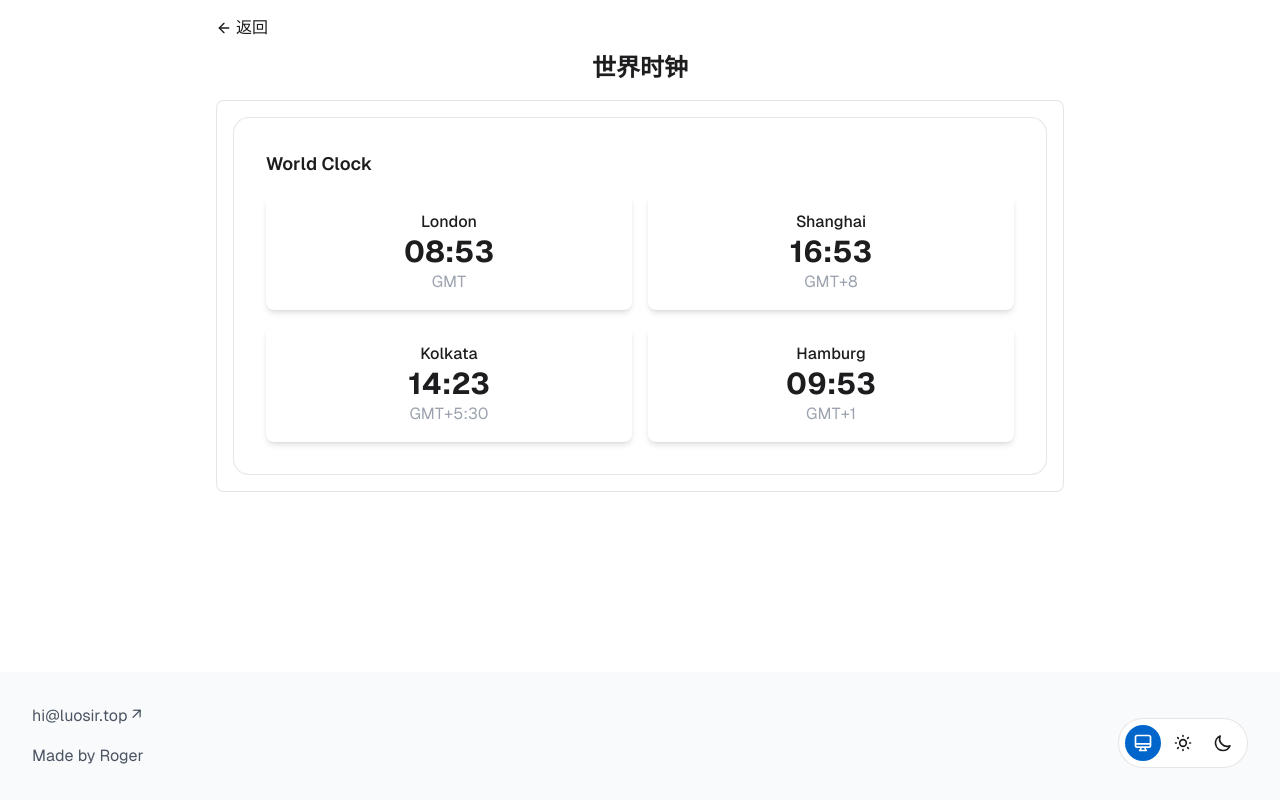
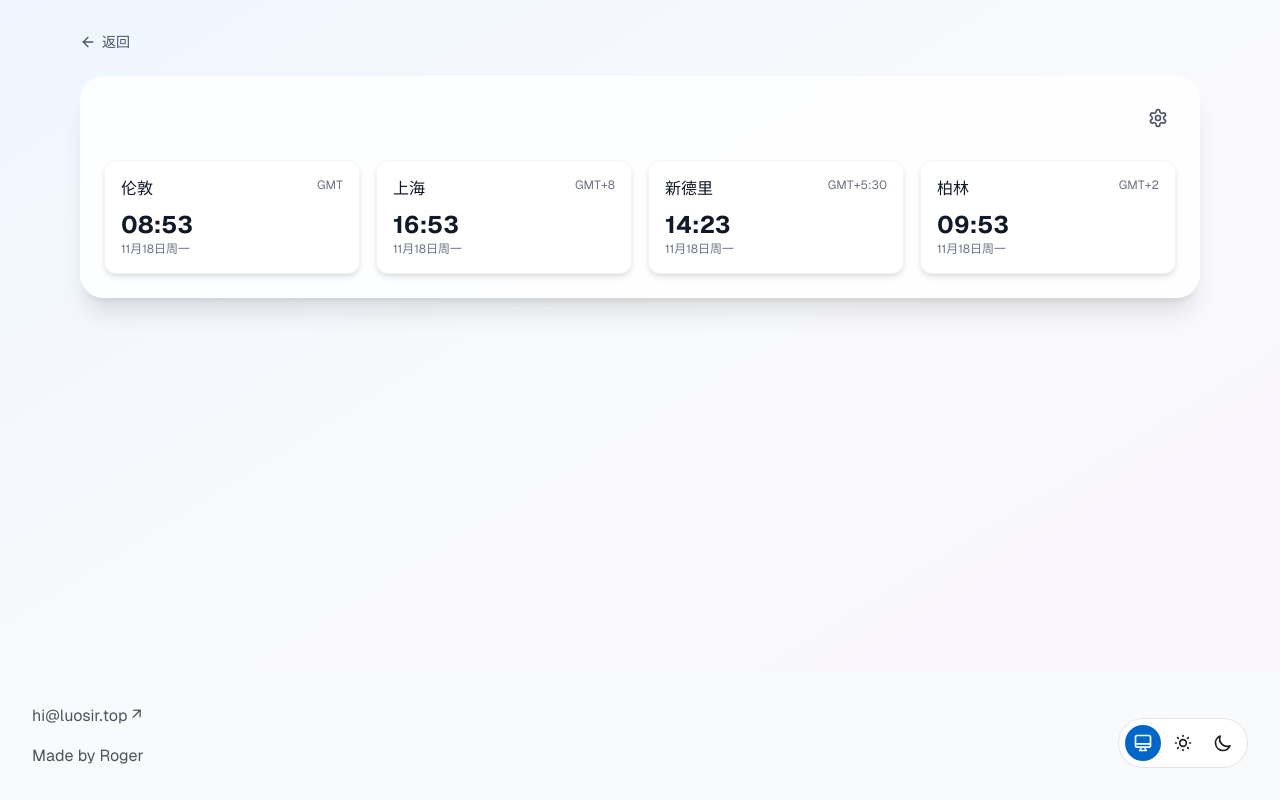
Before and after one commit to luocompany/luosir, a Next.js app: page /tools/world-clock in a window 1280 px wide. Built offline with nearby package versions, Linux system fonts and the light colour scheme.

Commit message:
更新时区

```diff
--- a/app/components/WorldClock.js
+++ b/app/components/WorldClock.js
@@ -1,44 +1,158 @@
+"use client";
+
 import React, { useEffect, useState } from 'react';
+import { Settings, X, Plus } from 'lucide-react';
 
-const cities = [
-  { name: 'London', timezone: 'Europe/London', label: 'GMT' },
-  { name: 'Shanghai', timezone: 'Asia/Shanghai', label: 'GMT+8' },
-  { name: 'Kolkata', timezone: 'Asia/Kolkata', label: 'GMT+5:30' },
-  { name: 'Hamburg', timezone: 'Europe/Berlin', label: 'GMT+1' },
+// 简化为扁平的时区列表
+const availableTimezones = [
+  { name: '上海', timezone: 'Asia/Shanghai', label: 'GMT+8' },
+  { name: '北京', timezone: 'Asia/Shanghai', label: 'GMT+8' },
+  { name: '东京', timezone: 'Asia/Tokyo', label: 'GMT+9' },
+  { name: '新德里', timezone: 'Asia/Kolkata', label: 'GMT+5:30' },
+  { name: '迪拜', timezone: 'Asia/Dubai', label: 'GMT+4' },
+  { name: '伦敦', timezone: 'Europe/London', label: 'GMT' },
+  { name: '巴黎', timezone: 'Europe/Paris', label: 'GMT+2' },
+  { name: '柏林', timezone: 'Europe/Berlin', label: 'GMT+2' },
+  { name: '纽约', timezone: 'America/New_York', label: 'GMT-4' },
+  { name: '洛杉矶', timezone: 'America/Los_Angeles', label: 'GMT-7' },
+  { name: '温哥华', timezone: 'America/Vancouver', label: 'GMT-7' },
+  { name: '多伦多', timezone: 'America/Toronto', label: 'GMT-4' },
+  { name: '悉尼', timezone: 'Australia/Sydney', label: 'GMT+10' },
+];
+
+const defaultCities = [
+  { name: '伦敦', timezone: 'Europe/London', label: 'GMT' },
+  { name: '上海', timezone: 'Asia/Shanghai', label: 'GMT+8' },
+  { name: '新德里', timezone: 'Asia/Kolkata', label: 'GMT+5:30' },
+  { name: '柏林', timezone: 'Europe/Berlin', label: 'GMT+2' },
 ];
 
 function WorldClock() {
   const [times, setTimes] = useState({});
+  const [cities, setCities] = useState(() => {
+    const saved = localStorage.getItem('worldClockCities');
+    return saved ? JSON.parse(saved) : defaultCities;
+  });
+  const [showSettings, setShowSettings] = useState(false);
+  const [settingsSearchTerm, setSettingsSearchTerm] = useState('');
+
+  useEffect(() => {
+    localStorage.setItem('worldClockCities', JSON.stringify(cities));
+  }, [cities]);
 
   useEffect(() => {
     const updateTimes = () => {
       const newTimes = {};
       cities.forEach(city => {
-        const date = new Date().toLocaleTimeString('en-US', {
-          hour: '2-digit',
-          minute: '2-digit',
-          hour12: false,
-          timeZone: city.timezone
-        });
-        newTimes[city.name] = date;
+        try {
+          const now = new Date();
+          const timeFormatter = new Intl.DateTimeFormat('zh-CN', {
+            timeZone: city.timezone,
+            hour: '2-digit',
+            minute: '2-digit',
+            hour12: false,
+          });
+
+          const dateFormatter = new Intl.DateTimeFormat('zh-CN', {
+            timeZone: city.timezone,
+            weekday: 'short',
+            month: 'short',
+            day: 'numeric',
+          });
+
+          const time = timeFormatter.format(now);
+          const date = dateFormatter.format(now);
+          newTimes[city.name] = { time, date };
+        } catch (e) {
+          console.error(`Error formatting time for ${city.name}:`, e);
+          newTimes[city.name] = { time: '--:--', date: '----' };
+        }
       });
       setTimes(newTimes);
     };
 
     updateTimes();
-    const interval = setInterval(updateTimes, 1000);
+    const interval = setInterval(updateTimes, 60000);
     return () => clearInterval(interval);
-  }, []);
+  }, [cities]);
+
+  const filteredTimezones = availableTimezones.filter(city =>
+    !cities.some(existingCity => existingCity.name === city.name)
+  );
+
+  const addCity = (city) => {
+    setCities([...cities, city]);
+  };
+
+  const removeCity = (cityToRemove) => {
+    setCities(cities.filter(city => city.name !== cityToRemove.name));
+  };
 
   return (
-    <div className="bg-[var(--card-bg)] border border-[var(--card-border)] rounded-2xl p-8">
-      <h3 className="text-lg font-semibold mb-4 text-[var(--foreground)]">World Clock</h3>
-      <div className="grid grid-cols-1 md:grid-cols-2 gap-4">
-        {cities.map(city => (
-          <div key={city.name} className="bg-[var(--background)] p-4 rounded-lg shadow-md text-center">
-            <h4 className="text-base font-medium text-[var(--foreground)]">{city.name}</h4>
-            <p className="text-3xl font-bold text-[var(--foreground)]">{times[city.name]}</p>
-            <p className="text-gray-400">{city.label}</p>
+    <div className="p-6">
+      <div className="flex justify-end mb-6">
+        <button
+          className="p-2 hover:bg-gray-100 dark:hover:bg-gray-700 rounded-full transition-colors"
+          onClick={() => setShowSettings(!showSettings)}
+        >
+          <Settings className={`h-5 w-5 text-gray-600 dark:text-gray-400 transition-transform duration-200 ${showSettings ? 'rotate-180' : ''}`} />
+        </button>
+      </div>
+
+      {/* 设置面板 */}
+      {showSettings && (
+        <div className="mb-6 p-4 bg-gray-50 dark:bg-gray-700/50 rounded-xl">
+          <div className="max-w-2xl mx-auto">
+            <h4 className="text-lg font-medium text-gray-900 dark:text-white mb-4">添加城市</h4>
+            <div className="grid grid-cols-2 sm:grid-cols-3 gap-2">
+              {filteredTimezones.map((city) => (
+                <button
+                  key={city.name}
+                  onClick={() => addCity(city)}
+                  className="flex items-center justify-between p-2 hover:bg-gray-100
+                           dark:hover:bg-gray-600 rounded-lg text-left"
+                >
+                  <div>
+                    <span className="text-gray-900 dark:text-white text-sm">{city.name}</span>
+                    <span className="text-xs text-gray-500 dark:text-gray-400 ml-2">{city.label}</span>
+                  </div>
+                  <Plus className="h-4 w-4 text-blue-500" />
+                </button>
+              ))}
+            </div>
+          </div>
+        </div>
+      )}
+
+      <div className="grid grid-cols-2 sm:grid-cols-3 lg:grid-cols-4 gap-4">
+        {cities.map((city) => (
+          <div
+            key={city.timezone}
+            className="group bg-white dark:bg-gray-700 rounded-xl p-4 shadow-md
+                     border border-gray-100 dark:border-gray-600
+                     hover:shadow-lg transition-shadow relative"
+          >
+            {showSettings && (
+              <button
+                onClick={() => removeCity(city)}
+                className="absolute right-2 top-2 p-1 opacity-0 group-hover:opacity-100
+                         hover:bg-red-100 dark:hover:bg-red-900 rounded-full transition-opacity"
+              >
+                <X className="h-4 w-4 text-red-600 dark:text-red-400" />
+              </button>
+            )}
+            <div className="flex justify-between items-start mb-2">
+              <h4 className="text-base font-medium text-gray-900 dark:text-white">
+                {city.name}
+              </h4>
+              <span className="text-xs text-gray-500 dark:text-gray-400">{city.label}</span>
+            </div>
+            <p className="text-2xl font-bold text-gray-900 dark:text-white">
+              {times[city.name]?.time || '--:--'}
+            </p>
+            <p className="text-xs text-gray-500 dark:text-gray-400">
+              {times[city.name]?.date || '----'}
+            </p>
           </div>
         ))}
       </div>
--- a/app/components/WorldClock.tsx
+++ /dev/null
@@ -1,130 +0,0 @@
-"use client";
-
-import { useState, useEffect } from 'react';
-import { Clock } from 'lucide-react';
-
-interface TimeZoneData {
-  name: string;
-  displayName: string;
-  timezone: string;
-  label: string;
-  diffText?: string;
-}
-
-const defaultCities: TimeZoneData[] = [
-  {
-    name: 'London',
-    displayName: 'London',
-    timezone: 'Europe/London',
-    label: 'GMT',
-    diffText: '比北京慢8小时'
-  },
-  {
-    name: 'Shanghai',
-    displayName: 'Shanghai',
-    timezone: 'Asia/Shanghai',
-    label: 'GMT+8',
-    diffText: '当前时间'
-  },
-  {
-    name: 'Kolkata',
-    displayName: 'Kolkata',
-    timezone: 'Asia/Kolkata',
-    label: 'GMT+5:30',
-    diffText: '比北京慢2.5小时'
-  },
-  {
-    name: 'Hamburg',
-    displayName: 'Hamburg',
-    timezone: 'Europe/Berlin',
-    label: 'GMT+1',
-    diffText: '比北京慢7小时'
-  }
-];
-
-export default function WorldClock() {
-  const [times, setTimes] = useState<{[key: string]: {time: string, date: string}}>({});
-  const [is24Hour, setIs24Hour] = useState(true);
-
-  useEffect(() => {
-    const updateTimes = () => {
-      const newTimes: {[key: string]: {time: string, date: string}} = {};
-      defaultCities.forEach(city => {
-        try {
-          const now = new Date();
-          const time = now.toLocaleTimeString('en-US', {
-            timeZone: city.timezone,
-            hour12: !is24Hour,
-            hour: '2-digit',
-            minute: '2-digit'
-          });
-
-          const date = now.toLocaleDateString('en-US', {
-            timeZone: city.timezone,
-            weekday: 'short',
-            month: 'short',
-            day: 'numeric'
-          });
-
-          newTimes[city.name] = { time, date };
-        } catch (e) {
-          newTimes[city.name] = { time: '--:--', date: '' };
-        }
-      });
-      setTimes(newTimes);
-    };
-
-    updateTimes();
-    const interval = setInterval(updateTimes, 1000);
-    return () => clearInterval(interval);
-  }, [is24Hour]);
-
-  return (
-    <div className="space-y-6">
-      <div className="flex justify-end">
-        <button
-          onClick={() => setIs24Hour(!is24Hour)}
-          className="inline-flex items-center gap-2 px-3 py-2 text-sm text-[var(--foreground)]/70 hover:text-[var(--foreground)] transition-colors"
-        >
-          <Clock className="h-4 w-4" />
-          {is24Hour ? '12小时制' : '24小时制'}
-        </button>
-      </div>
-
-      <div className="grid grid-cols-1 md:grid-cols-2 gap-6">
-        {defaultCities.map(city => (
-          <div
-            key={city.name}
-            className="relative bg-white dark:bg-[var(--card-bg)] rounded-2xl p-8 text-center shadow-sm overflow-hidden group hover:shadow-md transition-all"
-          >
-            {/* 背景装饰 */}
-            <div className="absolute inset-0 bg-gradient-to-br from-gray-50/50 to-transparent dark:from-white/[0.02] opacity-0 group-hover:opacity-100 transition-opacity" />
-
-            {/* 内容 */}
-            <div className="relative z-10">
-              <h3 className="text-xl font-medium text-[var(--foreground)]">
-                {city.displayName}
-              </h3>
-              <p className="text-sm text-[var(--foreground)]/60 mt-1">
-                {times[city.name]?.date}
-              </p>
-              <div className="text-6xl font-mono font-bold mt-4 mb-3 text-[var(--foreground)] tracking-tight">
-                {times[city.name]?.time}
-              </div>
-              <div className="space-y-1">
-                <p className="text-[var(--foreground)]/60">
-                  {city.label}
-                </p>
-                {city.diffText && (
-                  <p className="text-sm text-[var(--foreground)]/50">
-                    {city.diffText}
-                  </p>
-                )}
-              </div>
-            </div>
-          </div>
-        ))}
-      </div>
-    </div>
-  );
-}
--- a/app/tools/date-tools/page.tsx
+++ b/app/tools/date-tools/page.tsx
@@ -70,8 +70,6 @@ export default function DateTools() {
               <span className="text-sm sm:text-base font-medium">返回</span>
             </Link>
           </div>
-
-          <h1 className="text-2xl sm:text-3xl font-bold mb-6 sm:mb-10 text-gray-900 dark:text-white">日期计算器</h1>
 
           {/* 日期差值计算部分 */}
           <div className="space-y-4 sm:space-y-6 bg-white/70 dark:bg-gray-800/70 backdrop-blur-xl p-4 sm:p-8 rounded-2xl sm:rounded-3xl shadow-lg mb-4 sm:mb-8 border border-gray-200/50 dark:border-gray-700/50">
--- a/app/tools/world-clock/page.tsx
+++ b/app/tools/world-clock/page.tsx
@@ -7,26 +7,22 @@ import Footer from '../../components/Footer';
 
 export default function WorldClockPage() {
   return (
-    <div className="min-h-screen flex flex-col bg-[var(--background)]">
-      <main className="flex-1 w-full">
-        <div className="max-w-4xl mx-auto px-3 sm:px-4 lg:px-6 py-4">
-          <div className="flex items-center mb-3">
+    <div className="min-h-screen flex flex-col bg-gradient-to-br from-blue-50 via-gray-50 to-purple-50
+                    dark:from-gray-900 dark:via-gray-800 dark:to-gray-900">
+      <main className="flex-1 container mx-auto px-4 py-8 max-w-6xl">
+        <div className="flex items-center mb-6">
           <Link
             href="/tools"
-              className="inline-flex items-center text-[var(--foreground)]/70 hover:text-[var(--foreground)] transition-colors"
+            className="inline-flex items-center text-gray-600 hover:text-gray-900
+                     dark:text-gray-400 dark:hover:text-gray-100 transition-colors"
           >
-              <ArrowLeft className="h-4 w-4 mr-1" />
-              返回
+            <ArrowLeft className="h-4 w-4 mr-1.5" />
+            <span className="text-sm font-medium">返回</span>
           </Link>
         </div>
 
-          <div className="text-center mb-4">
-            <h1 className="text-2xl font-bold text-[var(--foreground)]">世界时钟</h1>
-          </div>
-
-          <div className="bg-[var(--card-bg)] border border-[var(--card-border)] rounded-lg p-4">
+        <div className="bg-white/80 dark:bg-gray-800/90 backdrop-blur-sm rounded-3xl shadow-xl">
           <WorldClock />
-          </div>
         </div>
       </main>
       <Footer />
--- a/package.json
+++ b/package.json
@@ -9,10 +9,12 @@
     "lint": "next lint"
   },
   "dependencies": {
+    "@types/react-beautiful-dnd": "^13.1.8",
     "lucide-react": "^0.460.0",
     "next": "14.1.0",
     "openai": "^4.72.0",
     "react": "^18.2.0",
+    "react-beautiful-dnd": "^13.1.1",
     "react-dom": "^18.2.0"
   },
   "devDependencies": {
```
Also changed, not shown: app/components/timezones.json (deleted, +0 -14 lines), app/tools/number-to-chinese/page.tsx (+5 -6 lines), app/tools/number-to-english/page.tsx (+4 -5 lines), 1 other file (tests, documents, lock files or other folders). Lines whose indentation alone changed are shown as unchanged.
